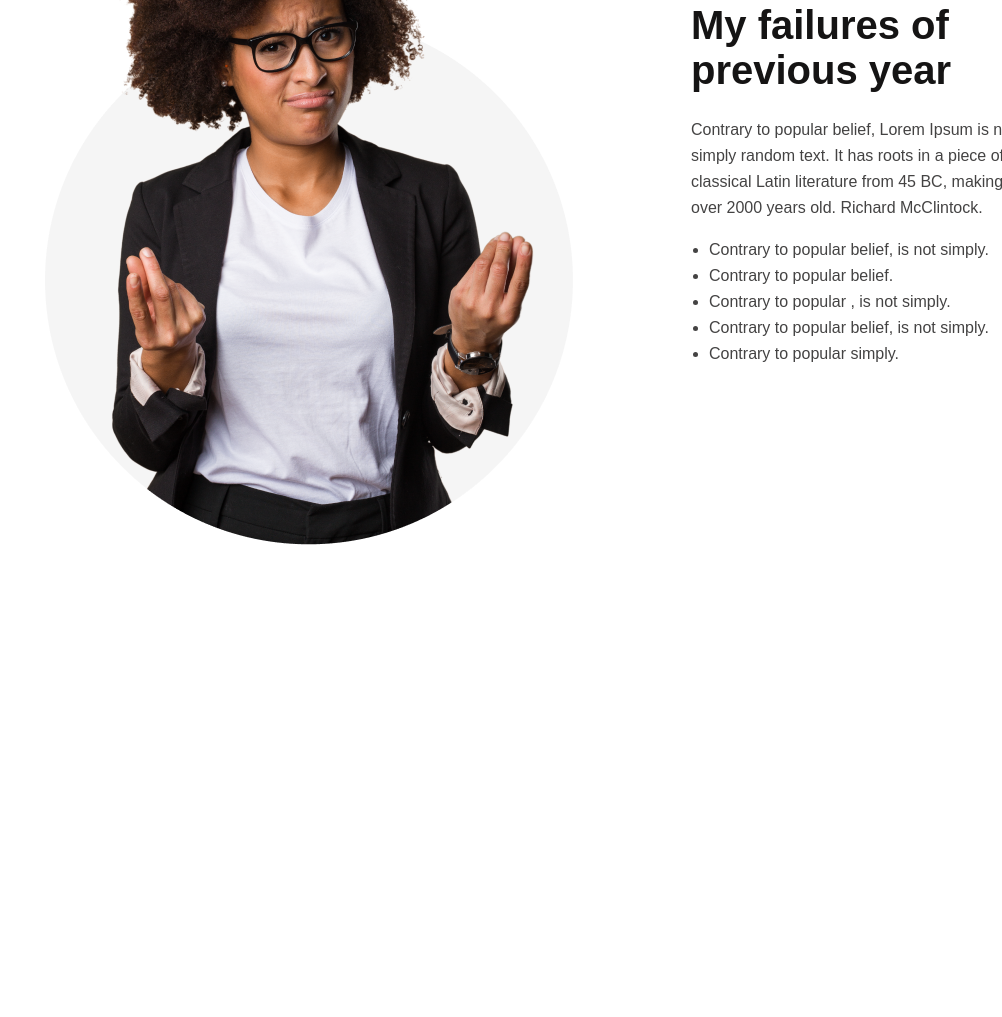
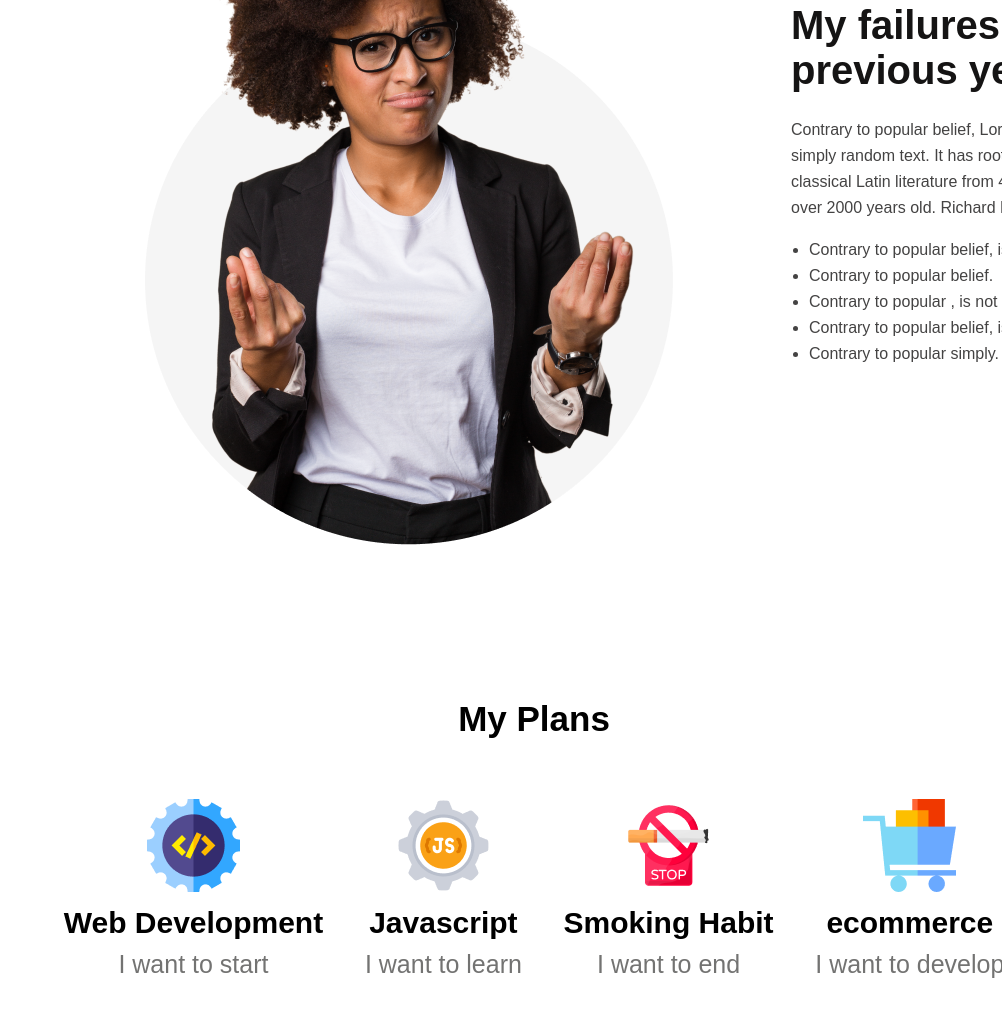
Before and after one commit to Sayedul3731/my-fourth-website, a plain HTML site: page index.html in a window 1280 px wide. Shown: the part 979-1996 px from the top of the page, without its empty margins (278-1280 px from the left). Before the commit the page ends 1528 px from the top, so only its background shows below. Drawn offline with Linux system fonts and the light colour scheme.

Commit message:
added plans section design

```diff
--- a/index.html
+++ b/index.html
@@ -35,6 +35,32 @@
                 </ul>
             </div>
         </section>
+        <!-- plans section starts here  -->
+        <section class="plans-container">
+                <h3 class="plans-title">My Plans</h3>
+                <div class="plans-content">
+                    <div class="plans-content-box">
+                        <img class="plans-img" src="images/icons/web.png" alt="">
+                        <h4 class="plans-content-title">Web Development</h4>
+                        <p class="plans-content-description">I want to start</p>
+                    </div>
+                    <div class="plans-content-box">
+                        <img class="plans-img" src="images/icons/js.png" alt="">
+                        <h4 class="plans-content-title">Javascript</h4>
+                        <p class="plans-content-description">I want to learn</p>
+                    </div>
+                    <div class="plans-content-box">
+                        <img class="plans-img" src="images/icons/smoke.png" alt="">
+                        <h4 class="plans-content-title">Smoking Habit</h4>
+                        <p class="plans-content-description">I want to end</p>
+                    </div>
+                    <div class="plans-content-box">
+                        <img class="plans-img" src="images/icons/ecom.png" alt="">
+                        <h4 class="plans-content-title">ecommerce</h4>
+                        <p class="plans-content-description">I want to develop</p>
+                    </div>
+                </div>
+        </section>
     </main>
 </body>
 </html>
--- a/style.css
+++ b/style.css
@@ -46,7 +46,7 @@
     justify-content: space-evenly;
     align-items: center;
     gap: 100px;
-    margin-left: 300px;
+    margin-left: 400px;
 }
 .failures-content-title{
     color: #151414;
@@ -66,3 +66,38 @@
     margin-top: 16px;
     margin-left: 18px;
 }
+/* plans styles here  */
+.plans-container{
+    width: 80%;
+    margin-left: 300px;
+    margin-top: 150px;
+    margin-bottom: 150px;
+}
+.plans-title{
+    text-align: center;
+    font-size: 35px;
+    margin-bottom: 60px;
+}
+.plans-content{
+    display: flex;
+    justify-content: space-evenly;
+    align-content: center;
+}
+.plans-content-title{
+    margin-top: 10px;
+    margin-bottom: 10px;
+    font-size: 30px;
+}
+.plans-content-box{
+    text-align: center;
+}
+.plans-content-description{
+    font-size: 25px;
+    color: #737372;
+    font-weight: 500px;
+    text-align: center;
+}
+.plans-img{
+    width: 93px;
+    height: 93px;
+}
```
